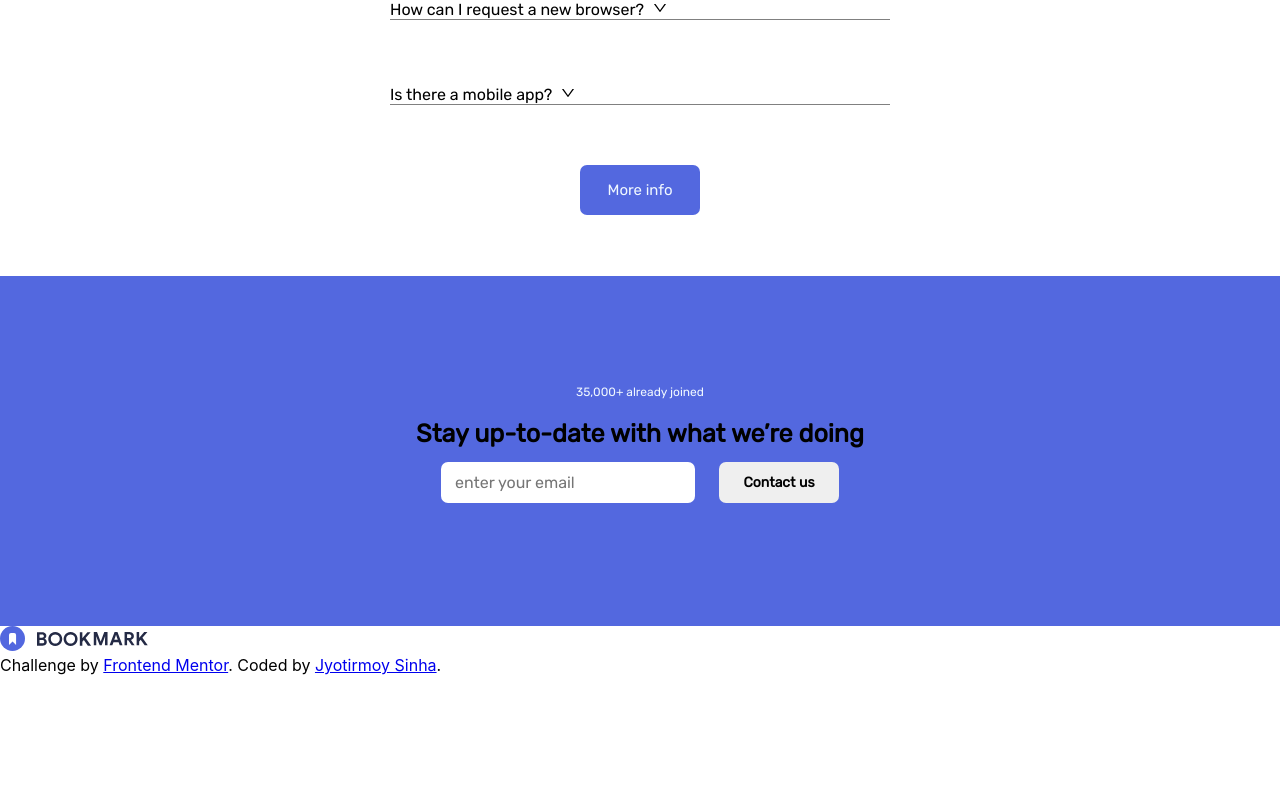
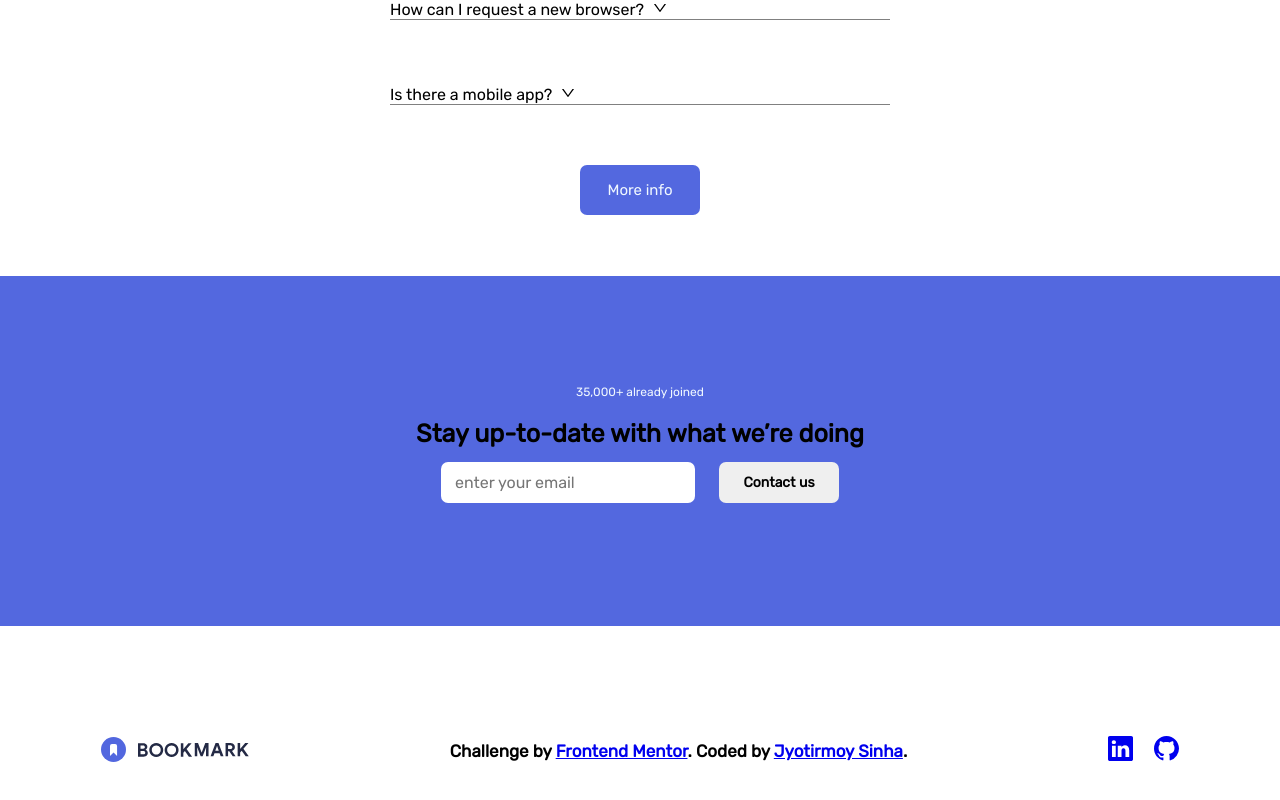
Before and after one commit to jyotirmoy-sinhababu/bookmark-landing-page, a React (Create React App) app: page / in a window 1280 px wide. Shown: the part 2024-2824 px from the top of the page. Before the commit the page ends 2699 px from the top, so only its background shows below. Built offline with nearby package versions, Linux system fonts and the light colour scheme; a web font is replaced by a local one.

Commit message:
style added

```diff
--- a/src/components/footer/Footer.jsx
+++ b/src/components/footer/Footer.jsx
@@ -1,15 +1,18 @@
 import React from 'react';
+
+import { BsLinkedin, BsGithub } from 'react-icons/bs';
+import './footerStyle.css';
 
 import Logo from '../logo/Logo';
 
 const Footer = () => {
   return (
-    <div>
-      <div>
+    <div className='footer-cnt'>
+      <div className='footer-logo-cnt'>
         <Logo />
       </div>
-      <div>
-        <p class='attribution'>
+      <div className='footer-createdBy-info'>
+        <p className='attribution'>
           Challenge by{' '}
           <a href='https://www.frontendmentor.io?ref=challenge' target='_blank'>
             Frontend Mentor
@@ -17,6 +20,23 @@ const Footer = () => {
           . Coded by <a href='#'>Jyotirmoy Sinha</a>.
         </p>
       </div>
+      <div className='footer-dev-info'>
+        <p className='footer-link'>
+          {' '}
+          <a
+            href='https://www.linkedin.com/in/jyotirmoy-sinhababu-64b9a7212'
+            target='_blank'
+          >
+            <BsLinkedin />
+          </a>
+        </p>
+        <p className='footer-link git'>
+          {' '}
+          <a href='https://github.com/jyotirmoy-sinhababu' target='_blank'>
+            <BsGithub />
+          </a>
+        </p>
+      </div>
     </div>
   );
 };
--- /dev/null
+++ b/src/components/footer/footerStyle.css
@@ -0,0 +1,21 @@
+.footer-cnt {
+  display: flex;
+  justify-content: space-around;
+  align-items: center;
+  height: 250px;
+}
+
+.attribution {
+  font-family: 'Rubik', sans-serif;
+  font-size: 17px;
+  font-weight: 700;
+}
+
+.footer-link {
+  font-size: 25px;
+}
+
+.footer-dev-info {
+  display: flex;
+  gap: 21px;
+}
--- a/src/components/intro/introStyle.css
+++ b/src/components/intro/introStyle.css
@@ -42,3 +42,15 @@ x .intro-btn:hover {
 .intro-para {
   font-family: 'Rubik', sans-serif;
 }
+
+@media screen and (max-width: 1046px) {
+  .intro-img {
+    width: 400px;
+  }
+}
+
+@media screen and (max-width: 805px) {
+  .intro-cnt {
+    flex-direction: column-reverse;
+  }
+}
```
